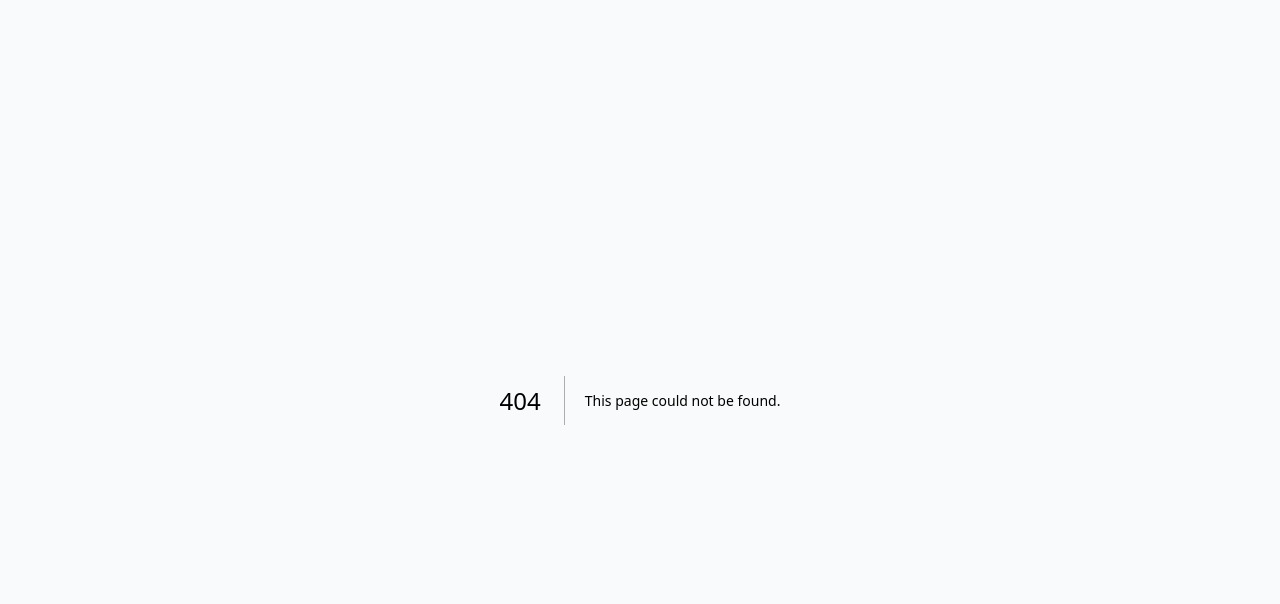
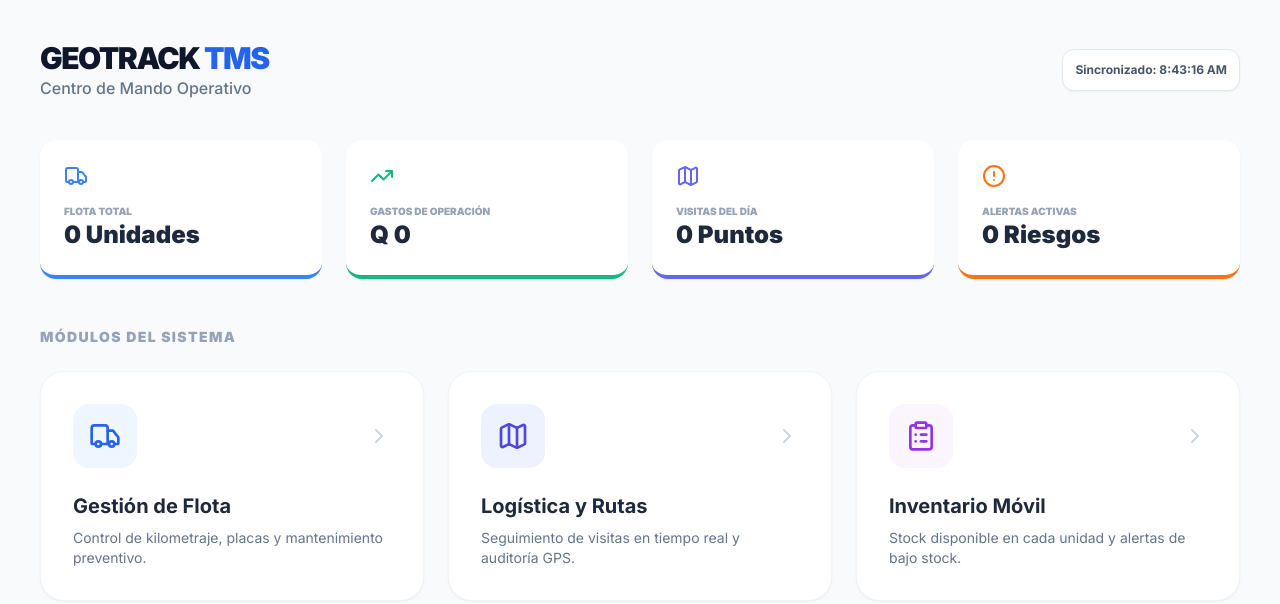
Before and after one commit to henrychinchilla/geotrack-tms, a Next.js app in the folder apps/admin-dashboard/: page / in a window 1280 px wide. Before the commit this address had no page. Shown: the top 604 px of the page. Built offline with nearby package versions, Linux system fonts and the light colour scheme; no server answers; the database is empty.

Commit message:
Add DashboardPrincipal component for admin dashboard

```diff
--- /dev/null
+++ b/apps/admin-dashboard/src/app/page.tsx
@@ -0,0 +1,126 @@
+'use client';
+
+import React, { useEffect, useState } from 'react';
+import { supabase } from '@/lib/supabase';
+import Link from 'next/link';
+import {
+  Truck,
+  Map as MapIcon,
+  ClipboardList,
+  TrendingUp,
+  AlertCircle,
+  ChevronRight
+} from 'lucide-react';
+
+export default function DashboardPrincipal() {
+  const [resumen, setResumen] = useState({
+    totalVehiculos: 0,
+    totalGastos: 0,
+    visitasHoy: 0,
+    alertasStock: 0
+  });
+  const [loading, setLoading] = useState(true);
+
+  useEffect(() => {
+    async function cargarResumen() {
+      // 1. Conteo de Unidades
+      const { count: fleetCount } = await supabase.from('vehicles').select('*', { count: 'exact', head: true });
+
+      // 2. Suma de Gastos (Filtro del mes actual)
+      const { data: expenses } = await supabase.from('route_expenses').select('amount');
+      const sumaGastos = expenses?.reduce((acc, curr) => acc + Number(curr.amount), 0) || 0;
+
+      // 3. Visitas de Hoy
+      const { count: visitsCount } = await supabase.from('sales_visits')
+        .select('*', { count: 'exact', head: true })
+        .gte('completed_at', new Date().toISOString().split('T')[0]);
+
+      setResumen({
+        totalVehiculos: fleetCount || 0,
+        totalGastos: sumaGastos,
+        visitasHoy: visitsCount || 0,
+        alertasStock: 0 // Se activará cuando el trigger de bajo stock empiece a llenar la tabla
+      });
+      setLoading(false);
+    }
+    cargarResumen();
+  }, []);
+
+  return (
+    <main className="min-h-screen bg-slate-50 p-6 md:p-10">
+      {/* Encabezado */}
+      <div className="flex justify-between items-center mb-10">
+        <div>
+          <h1 className="text-3xl font-black text-slate-900 tracking-tighter">GEOTRACK <span className="text-blue-600">TMS</span></h1>
+          <p className="text-slate-500 font-medium">Centro de Mando Operativo</p>
+        </div>
+        <div className="bg-white p-3 rounded-xl shadow-sm border border-slate-200 text-xs font-bold text-slate-600">
+          Sincronizado: {new Date().toLocaleTimeString()}
+        </div>
+      </div>
+
+      {/* KPIs Resumidos */}
+      <div className="grid grid-cols-1 md:grid-cols-2 lg:grid-cols-4 gap-6 mb-12">
+        <div className="bg-white p-6 rounded-2xl shadow-sm border-b-4 border-blue-500">
+          <Truck className="text-blue-500 mb-4" size={24} />
+          <p className="text-[10px] font-black text-slate-400 uppercase">Flota Total</p>
+          <h2 className="text-2xl font-black text-slate-800">{resumen.totalVehiculos} Unidades</h2>
+        </div>
+        <div className="bg-white p-6 rounded-2xl shadow-sm border-b-4 border-emerald-500">
+          <TrendingUp className="text-emerald-500 mb-4" size={24} />
+          <p className="text-[10px] font-black text-slate-400 uppercase">Gastos de Operación</p>
+          <h2 className="text-2xl font-black text-slate-800">Q {resumen.totalGastos.toLocaleString()}</h2>
+        </div>
+        <div className="bg-white p-6 rounded-2xl shadow-sm border-b-4 border-indigo-500">
+          <MapIcon className="text-indigo-500 mb-4" size={24} />
+          <p className="text-[10px] font-black text-slate-400 uppercase">Visitas del Día</p>
+          <h2 className="text-2xl font-black text-slate-800">{resumen.visitasHoy} Puntos</h2>
+        </div>
+        <div className="bg-white p-6 rounded-2xl shadow-sm border-b-4 border-orange-500">
+          <AlertCircle className="text-orange-500 mb-4" size={24} />
+          <p className="text-[10px] font-black text-slate-400 uppercase">Alertas Activas</p>
+          <h2 className="text-2xl font-black text-slate-800">{resumen.alertasStock} Riesgos</h2>
+        </div>
+      </div>
+
+      {/* Navegación a Módulos Reales */}
+      <h3 className="text-sm font-black text-slate-400 uppercase mb-6 tracking-widest">Módulos del Sistema</h3>
+      <div className="grid grid-cols-1 md:grid-cols-3 gap-6">
+
+        <Link href="/flota" className="group bg-white p-8 rounded-3xl shadow-sm border border-slate-100 hover:border-blue-500 transition-all">
+          <div className="flex justify-between items-center">
+            <div className="bg-blue-50 p-4 rounded-2xl text-blue-600 group-hover:bg-blue-600 group-hover:text-white transition-all">
+              <Truck size={32} />
+            </div>
+            <ChevronRight className="text-slate-300 group-hover:text-blue-500" />
+          </div>
+          <h4 className="mt-6 text-xl font-bold text-slate-800">Gestión de Flota</h4>
+          <p className="text-sm text-slate-500 mt-2">Control de kilometraje, placas y mantenimiento preventivo.</p>
+        </Link>
+
+        <Link href="/viajes" className="group bg-white p-8 rounded-3xl shadow-sm border border-slate-100 hover:border-indigo-500 transition-all">
+          <div className="flex justify-between items-center">
+            <div className="bg-indigo-50 p-4 rounded-2xl text-indigo-600 group-hover:bg-indigo-600 group-hover:text-white transition-all">
+              <MapIcon size={32} />
+            </div>
+            <ChevronRight className="text-slate-300 group-hover:text-indigo-500" />
+          </div>
+          <h4 className="mt-6 text-xl font-bold text-slate-800">Logística y Rutas</h4>
+          <p className="text-sm text-slate-500 mt-2">Seguimiento de visitas en tiempo real y auditoría GPS.</p>
+        </Link>
+
+        <Link href="/inventario" className="group bg-white p-8 rounded-3xl shadow-sm border border-slate-100 hover:border-purple-500 transition-all">
+          <div className="flex justify-between items-center">
+            <div className="bg-purple-50 p-4 rounded-2xl text-purple-600 group-hover:bg-purple-600 group-hover:text-white transition-all">
+              <ClipboardList size={32} />
+            </div>
+            <ChevronRight className="text-slate-300 group-hover:text-purple-500" />
+          </div>
+          <h4 className="mt-6 text-xl font-bold text-slate-800">Inventario Móvil</h4>
+          <p className="text-sm text-slate-500 mt-2">Stock disponible en cada unidad y alertas de bajo stock.</p>
+        </Link>
+
+      </div>
+    </main>
+  );
+            }
```
